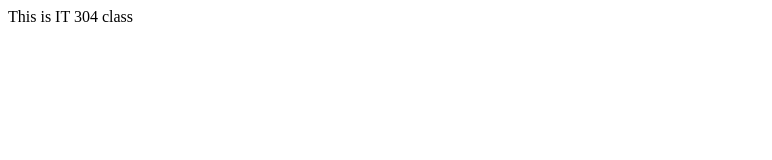
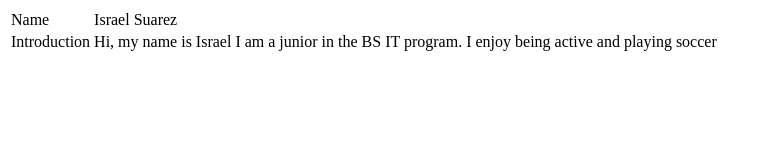
Before and after one commit to isuarezs/isuarezs.github.io, a plain HTML site: page index.html in a window 1280 px wide. Shown: the whole page, without its empty margins (0-772 px from the left). Drawn offline with Linux system fonts and the light colour scheme.

Commit message:
Update index.html

```diff
--- a/index.html
+++ b/index.html
@@ -1 +1,10 @@
-This is IT 304 class
+<table>
+  <tr>
+    <td> Name </td>
+    <td> Israel Suarez </td>
+  </tr>
+  <tr>
+    <td> Introduction</td>
+    <td> Hi, my name is Israel I am a junior in the BS IT program. I enjoy being active and playing soccer </td>
+  </tr>
+</table>
```
